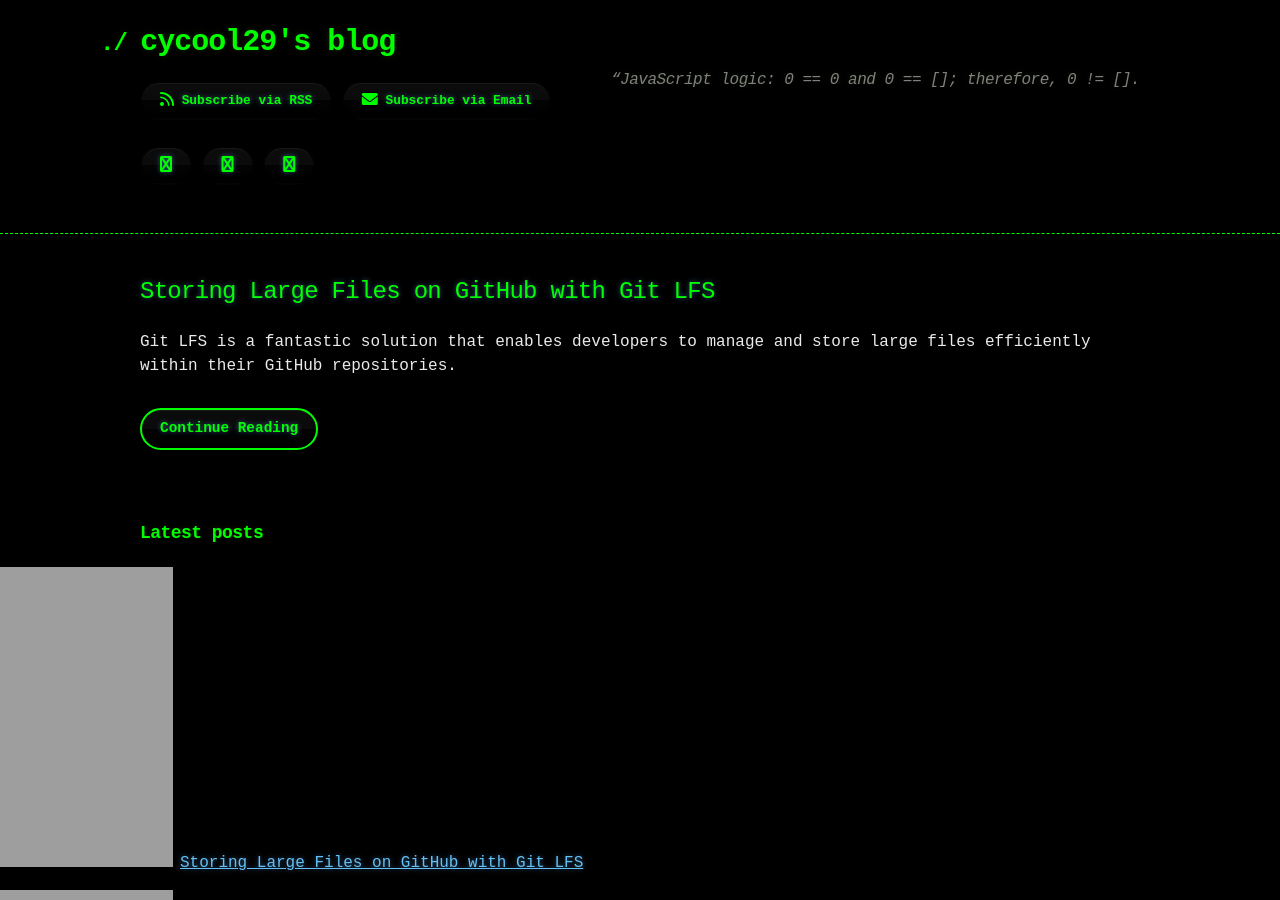
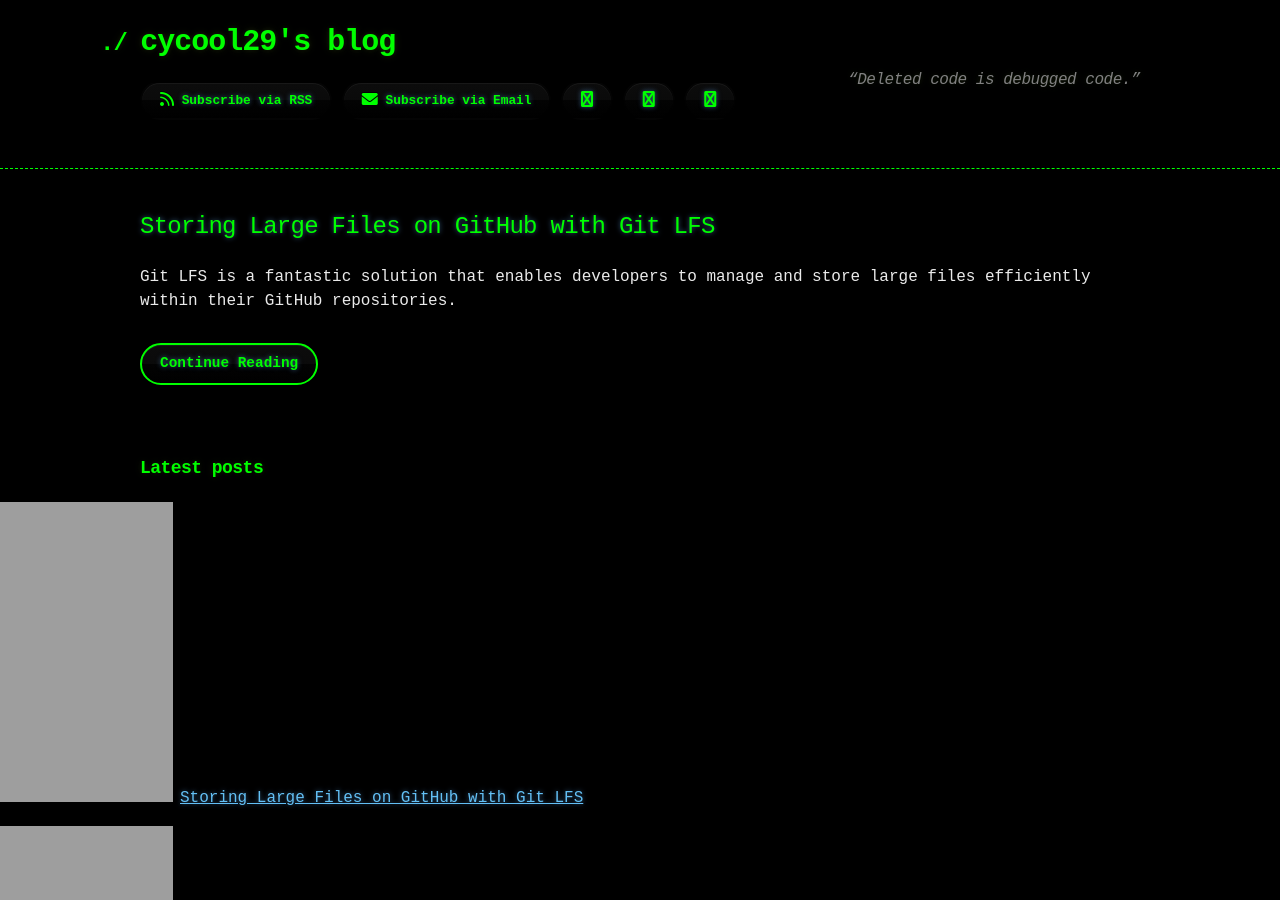
Before and after one commit to cycool29/cycool29.github.io, a Jekyll site: the page built from index.md, in a window 1280 px wide and 900 px high. Built offline with Jekyll 4.4.1, drawn with Linux system fonts in a browser that asks for light colours; a style sheet for code colours, icons or effects is not loaded.

Commit message:
Update quotes

```diff
--- a/_config.yml
+++ b/_config.yml
@@ -1,5 +1,5 @@
 title: cycool29's blog
-description: "“JavaScript logic: 0 == 0 and 0 == []; therefore, 0 != []. "
+description: "“Deleted code is debugged code.” "
 bio: A high school student. Intermediate in Python, Git, Bash. Learning JavaScript. He/Him. "
 author: cycool29
 url: https://cycool29.github.io
```
